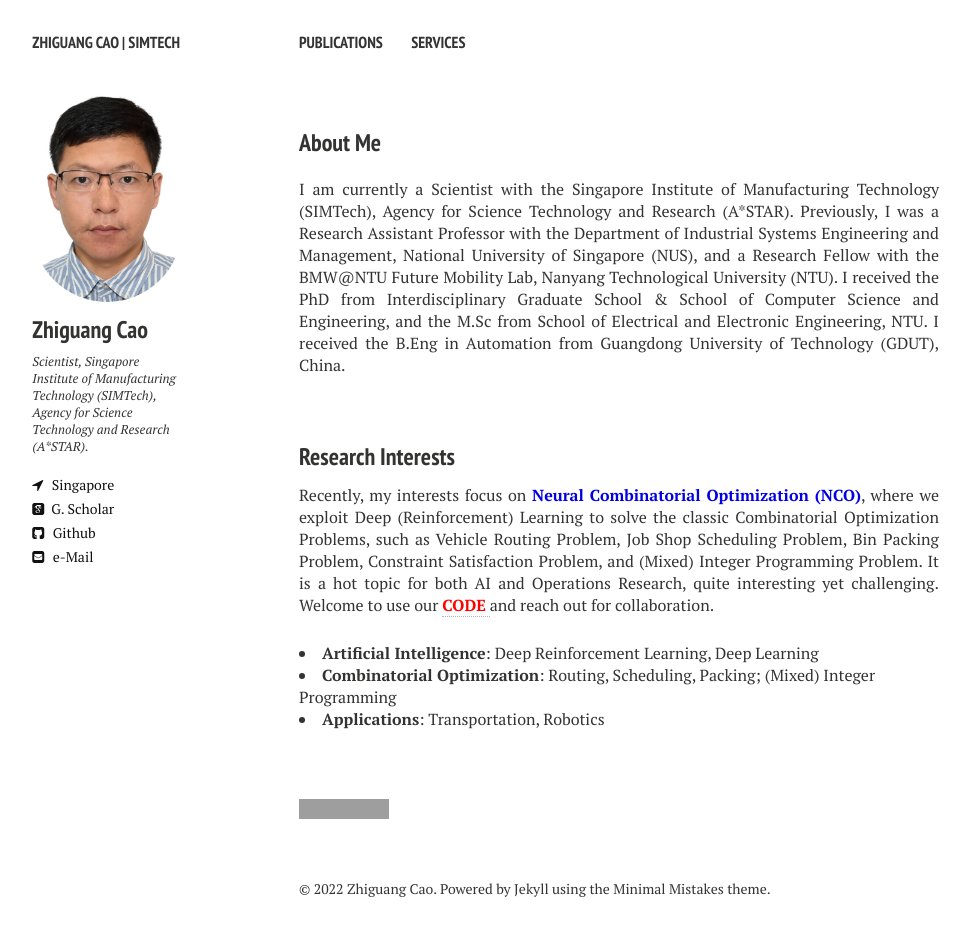
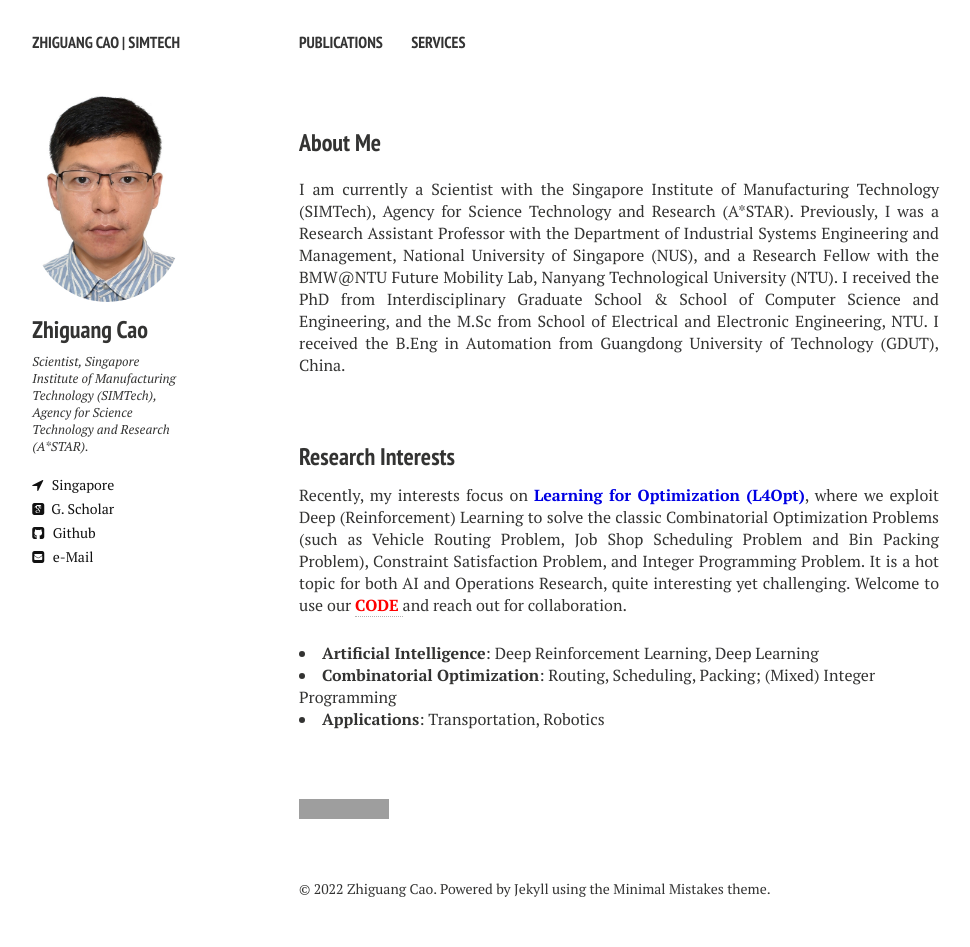
Before and after one commit to zhiguangcaosg/zhiguangcaosg.github.io, a Jekyll site: the page built from index.md, in a window 1280 px wide. Shown: the whole page, without its empty margins (21-991 px from the left). Built offline with Jekyll 4.4.1, drawn with Linux system fonts in a browser that asks for light colours; nearby versions of some CDN libraries; grey boxes are pictures that could not be loaded.

Commit message:
Update index.md

```diff
--- a/index.md
+++ b/index.md
@@ -12,7 +12,7 @@ image: banner1.png
 
 
 <h3 style="margin-bottom:-8px;padding-top:20px;">Research Interests</h3> <br>
-<p align="justify">Recently, my interests focus on <font color="#0000E3"><b>Neural Combinatorial Optimization (NCO)</b></font>, where we exploit Deep (Reinforcement) Learning to solve the classic Combinatorial Optimization Problems, such as Vehicle Routing Problem, Job Shop Scheduling Problem, Bin Packing Problem, Constraint Satisfaction Problem, and (Mixed) Integer Programming Problem. It is a hot topic for both AI and Operations Research, quite interesting yet challenging. Welcome to use our <a href="https://zhiguangcaosg.github.io/publications/"  target="_blank"> <font color="#FF0000"><b>CODE</b> </font></a> and reach out for collaboration.
+<p align="justify">Recently, my interests focus on <font color="#0000E3"><b>Learning for Optimization (L4Opt)</b></font>, where we exploit Deep (Reinforcement) Learning to solve the classic Combinatorial Optimization Problems (such as Vehicle Routing Problem, Job Shop Scheduling Problem and Bin Packing Problem), Constraint Satisfaction Problem, and Integer Programming Problem. It is a hot topic for both AI and Operations Research, quite interesting yet challenging. Welcome to use our <a href="https://zhiguangcaosg.github.io/publications/"  target="_blank"> <font color="#FF0000"><b>CODE</b> </font></a> and reach out for collaboration.
 </p>
 <li>
 <b>Artificial Intelligence</b>:  Deep Reinforcement Learning, Deep Learning
```
